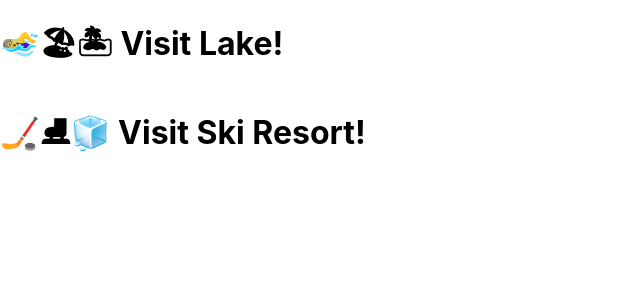
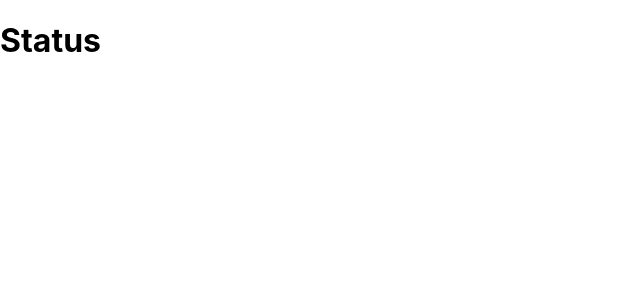
Before and after one commit to heggy231/react-basic-with-Eva, a React (Create React App) app: page / in a window 1280 px wide. Shown: the top 300 px of the page, without its empty margins (0-640 px from the left). Built offline with nearby package versions, Linux system fonts and the light colour scheme.

Commit message:
useStateStart

```diff
--- a/src/index.js
+++ b/src/index.js
@@ -2,28 +2,15 @@ import React from "react";
 import ReactDOM from "react-dom";
 import "./index.css";
 
-function Lake() {
+function App() {
   return (
-    <h1>🏊‍♀️🏖🏝 Visit Lake!</h1>
-  );
-}
-
-function SkiResort() {
-  return (
-    <h1>🏒⛸🧊 Visit Ski Resort!</h1>
-  );
-}
-
-function App({ season }) {
-  return (
-    <>
-      <Lake />
-      <SkiResort />
-    </>
+    <div>
+      <h1>Status</h1>
+    </div>
   );
 }
 
 ReactDOM.render(
-  <><Lake /><SkiResort /></>,
+  <App />,
   document.getElementById("root")
 );
```
